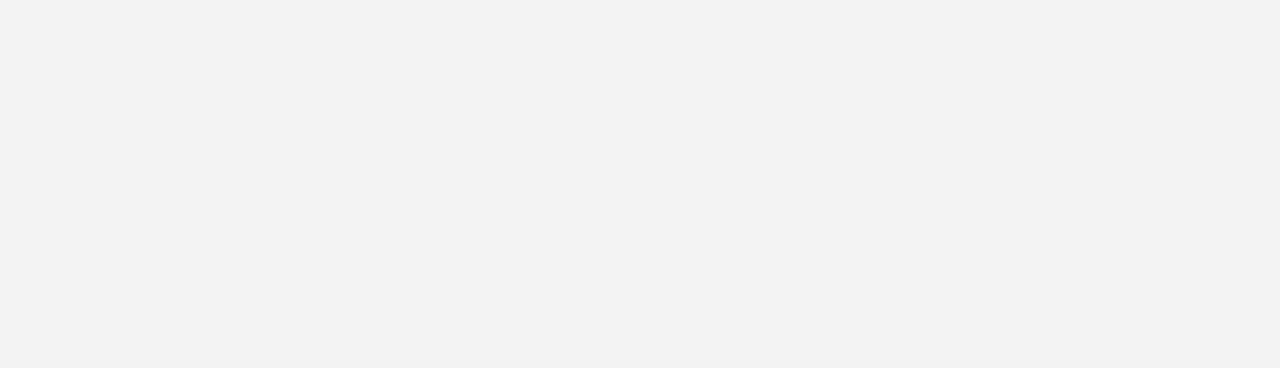
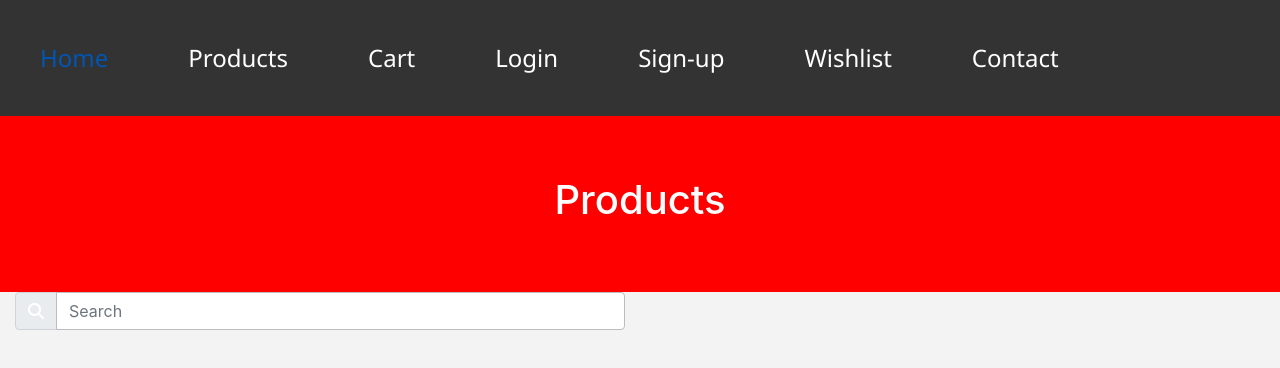
Before and after one commit to ashuchow/musicstore, a React (Create React App) app in the folder frontend/: page /products in a window 1280 px wide. Shown: the top 368 px of the page. Built offline with nearby package versions, Linux system fonts and the light colour scheme; a web font is replaced by a local one.

Commit message:
Added Context

```diff
--- a/frontend/src/App.css
+++ b/frontend/src/App.css
@@ -63,6 +63,26 @@ nav a {
   font-family: 'Courier New', Courier, monospace !important;
 
 }
+
+
+
+.header1 {
+	padding: 60px;
+	text-align: center;
+	background: red;
+	color: white;
+	font-size: 30px;
+  }
+
+
+
+
+.input-group.md-form.form-sm.form-1 input {
+	border: 1px solid #bdbdbd;
+	border-top-right-radius: 0.25rem;
+	border-bottom-right-radius: 0.25rem;
+
+  }
 
 /* forms */      /* Reference: https://webdevtrick.com/html-css-footer/*/
 footer{
--- a/frontend/src/App.js
+++ b/frontend/src/App.js
@@ -12,10 +12,12 @@ import SignUp from "./components/Signup";
 import Login from "./components/Login";
 import Contact from "./components/Contact";
 import Wishlist from "./components/Wishlist";
+import {ProductProvider} from "./context";
 
 
 function App() {
   return (
+
   <Router>
     <Switch>
       <Route exact path="/" exact component={Home} />
@@ -34,6 +36,7 @@ function App() {
 
 
   </Router>
+
   );
 }
 
--- a/frontend/src/components/Navbar.js
+++ b/frontend/src/components/Navbar.js
@@ -1,11 +1,35 @@
 import React, { Component } from "react";
+import {Link} from 'react-router-dom';
+
 
 
 class Navbar extends Component {
   render() {
     return (
       <div>
-
+        <nav>
+        <Link to="/">
+          <a>Home</a>
+        </Link>
+        <Link to="/products">
+          <a>Products</a>
+        </Link>
+        <Link to="/cart">
+          <a>Cart</a>
+        </Link>
+        <Link to="/login">
+          <a>Login</a>
+        </Link>
+        <Link to="/signup">
+          <a>Sign-up</a>
+        </Link>
+        <Link to="/wishlist">
+          <a>Wishlist</a>
+        </Link>
+        <Link to="/contact">
+          <a>Contact</a>
+        </Link>
+        </nav>
       </div>
 
     );
--- a/frontend/src/components/ProductList.js
+++ b/frontend/src/components/ProductList.js
@@ -1,13 +1,36 @@
 import React, { Component } from "react";
+import {storeProducts} from '../data';
+import {Link} from 'react-router-dom';
+import Navbar from "./Navbar";
 import Product from './Product';
+import { MDBCol, MDBIcon } from "mdbreact";
+
 
 
 class ProductList extends Component {
   render() {
     return (
-      <div>
-        <Product/>
+      <React.Fragment>
+        <Navbar/>
+        <div className="header1">
+          <h1>Products</h1>
+        </div>
+      <MDBCol md="6">
+      <div className="input-group md-form form-sm form-1 pl-0">
+        <div className="input-group-prepend">
+          <span className="input-group-text purple lighten-3" id="basic-text1">
+            <MDBIcon className="text-white" icon="search" />
+          </span>
+        </div>
+        <input className="form-control my-0 py-1" type="text" placeholder="Search" aria-label="Search" />
       </div>
+    </MDBCol>
+
+
+
+
+
+      </React.Fragment>
 
     );
   }
--- /dev/null
+++ b/frontend/src/context.js
@@ -0,0 +1,22 @@
+import React, { Component } from "react";
+import {storeProducts, detailProduct} from './data';
+
+const ProductContext = React.createContext();
+
+
+
+class ProductProvider extends Component {
+  render() {
+    return (
+     <ProductContext.Provider value = "hello from context">
+         {this.props.children}
+
+
+     </ProductContext.Provider>
+    );
+  }
+}
+
+const ProductConsumer = ProductContext.Consumer;
+
+export {ProductProvider, ProductConsumer };
--- a/frontend/src/index.js
+++ b/frontend/src/index.js
@@ -3,11 +3,15 @@ import ReactDOM from 'react-dom';
 import './index.css';
 import App from './App';
 import reportWebVitals from './reportWebVitals';
+import {BrowserRouter as Router} from 'react-router-dom';
+import {ProductConsumer, ProductProvider} from './context.js';
 
 ReactDOM.render(
-  <React.StrictMode>
-    <App />
-  </React.StrictMode>,
+  <ProductProvider>
+        <Router>
+            <App />
+        </Router>
+    </ProductProvider>,
   document.getElementById('root')
 );
 
```
Also changed, not shown: frontend/src/components/Button.js (added), 1 other file (tests, documents, lock files or other folders).
